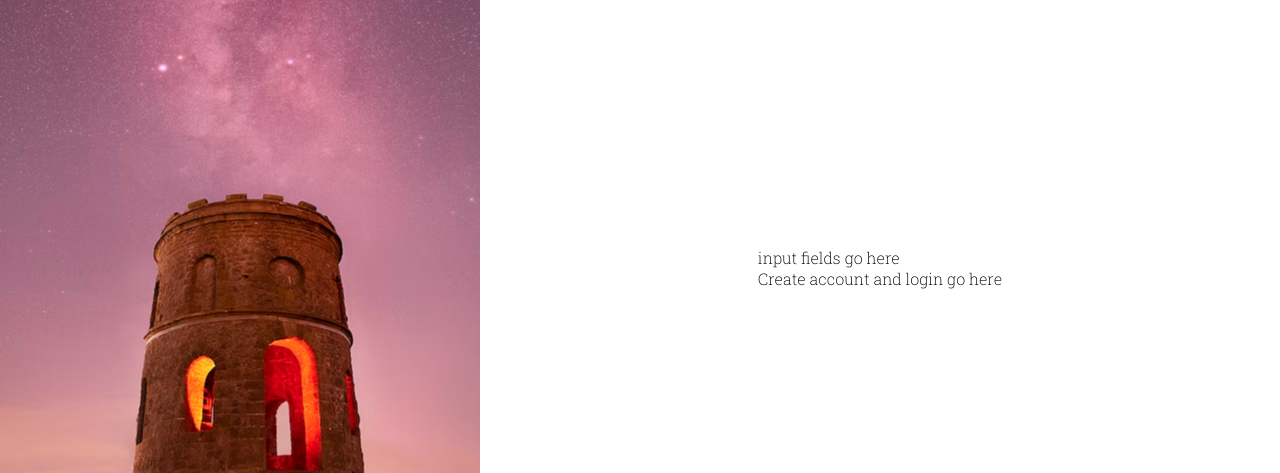
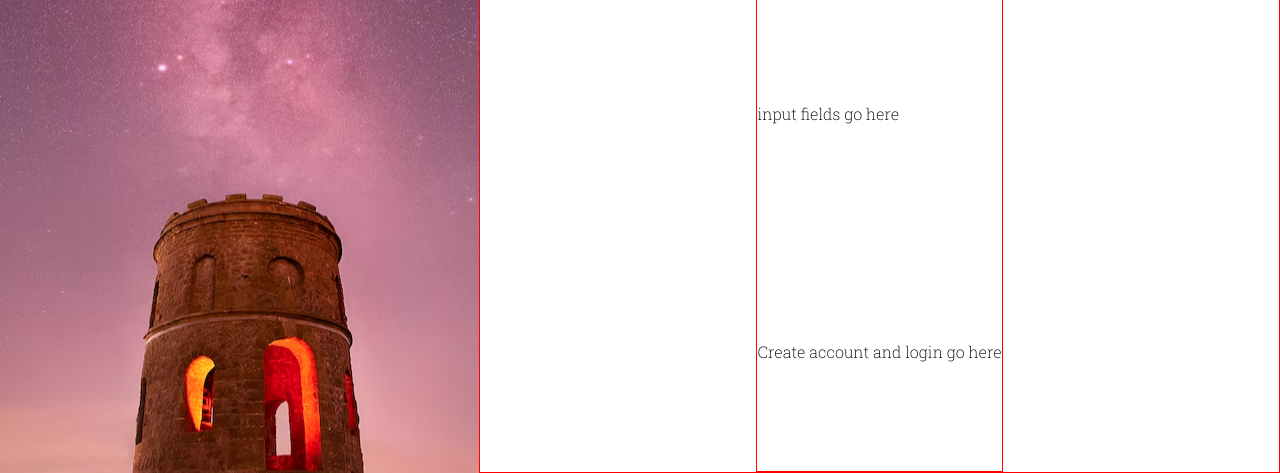
Before and after one commit to KGarvey92/sign-up, a plain HTML site: page index.html in a window 1280 px wide. Shown: the part 327-800 px from the top of the page. Drawn offline with Linux system fonts and the light colour scheme.

Commit message:
modify flexbox dimensions

```diff
--- a/index.html
+++ b/index.html
@@ -15,8 +15,10 @@
         <div class="banner"><img class="title-icon" src="telescope.svg" alt="telescope icon"><div>JustLookUp</div></div>
    </div>
    <div class="container-right">
+        <div class="intro-container">
             <div>
             Intro goes here
+            </div>
         </div>
         <form action="">
             <div>
--- a/styles.css
+++ b/styles.css
@@ -35,12 +35,9 @@ body {
     flex: 1.2;
 }
 
-.container-right {
-    flex: 2;
-    display: flex;
-    flex-direction: column;
-    align-items: center;
-    justify-content: space-around;
+.title-icon {
+    height: 4rem;
+    width: auto;
 }
 
 .banner {
@@ -56,7 +53,27 @@ body {
     background-color: rgba(0, 0, 0, 0.5);
 }
 
-.title-icon {
-    height: 4rem;
-    width: auto;
+.container-right {
+    border: 1px solid red;
+    flex: 2;
+    display: flex;
+    flex-direction: column;
+    align-items: center;
+    justify-content: center;
 }
+
+.intro-container {
+    border: 1px solid red;
+    flex: 1;
+    display: flex;
+    flex-direction: column;
+    justify-content: center;
+}
+
+form {
+    border: 1px solid red;
+    display: flex;
+    flex-direction: column;
+    flex: 1.5;
+    justify-content: space-around;
+}
```
Lines whose indentation alone changed are shown as unchanged.
